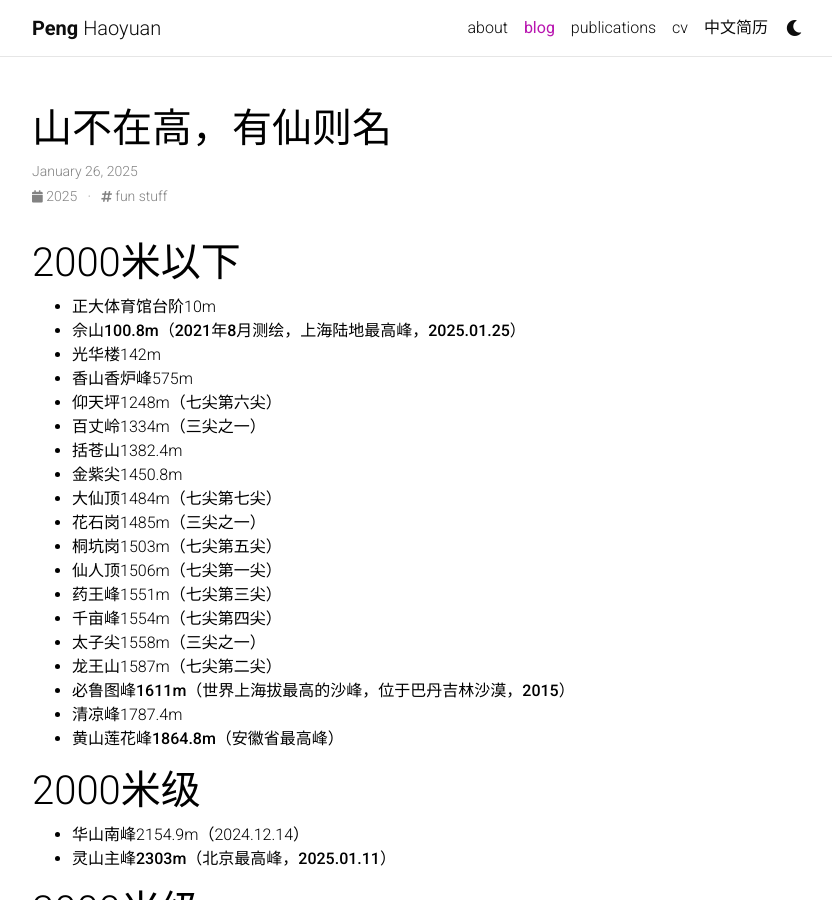
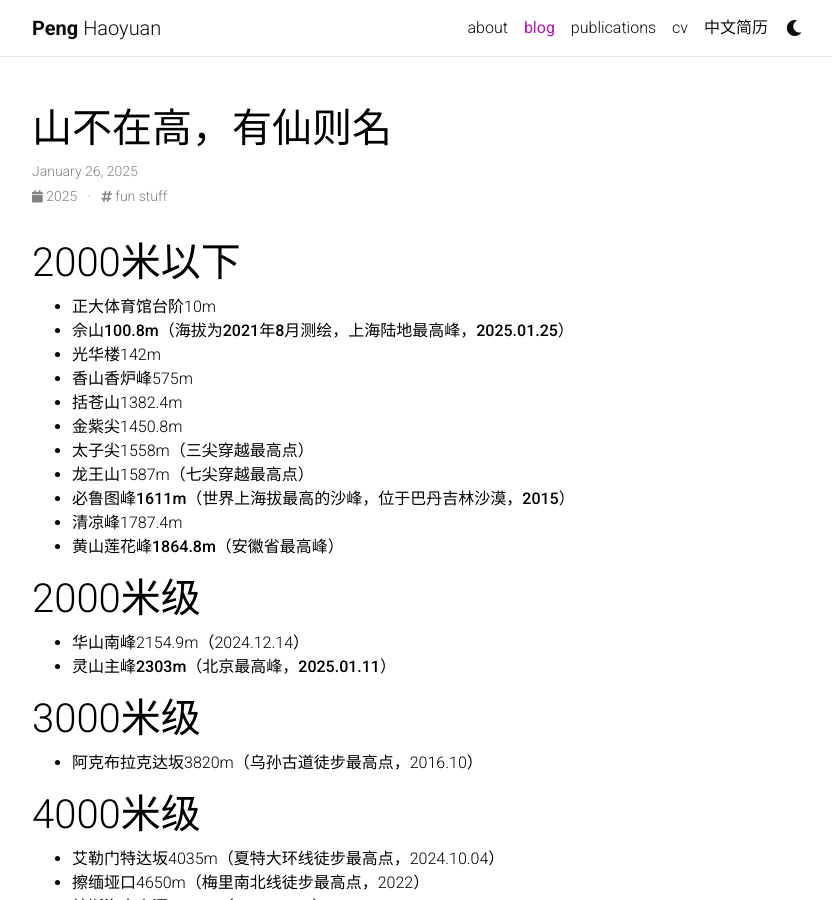
Before and after one commit to HaoyuanPeng/haoyuanpeng.github.io, a Jekyll site: the page built from _posts/2025-01-10-mountains.md, in a window 1280 px wide and 900 px high. Shown: the whole window, without its empty margins (223-1055 px from the left). Built offline with Jekyll 4.4.1, drawn with Linux system fonts in a browser that asks for light colours; comment, search, counter and statistics services are not loaded; a style sheet for code colours, icons or effects is not loaded.

Commit message:
删除了三尖、七尖除最高峰之外的山峰

```diff
--- a/_posts/2025-01-10-mountains.md
+++ b/_posts/2025-01-10-mountains.md
@@ -9,21 +9,13 @@ relatedposts: false
 
 # 2000米以下
 - 正大体育馆台阶10m
-- **佘山100.8m（2021年8月测绘，上海陆地最高峰，2025.01.25）**
+- **佘山100.8m（海拔为2021年8月测绘，上海陆地最高峰，2025.01.25）**
 - 光华楼142m
 - 香山香炉峰575m
-- 仰天坪1248m（七尖第六尖）
-- 百丈岭1334m（三尖之一）
 - 括苍山1382.4m
 - 金紫尖1450.8m
-- 大仙顶1484m（七尖第七尖）
-- 花石岗1485m（三尖之一）
-- 桐坑岗1503m（七尖第五尖）
-- 仙人顶1506m（七尖第一尖）
-- 药王峰1551m（七尖第三尖）
-- 千亩峰1554m（七尖第四尖）
-- 太子尖1558m（三尖之一）
-- 龙王山1587m（七尖第二尖）
+- 太子尖1558m（三尖穿越最高点）
+- 龙王山1587m（七尖穿越最高点）
 - **必鲁图峰1611m（世界上海拔最高的沙峰，位于巴丹吉林沙漠，2015）**
 - 清凉峰1787.4m
 - **黄山莲花峰1864.8m（安徽省最高峰）**
```
